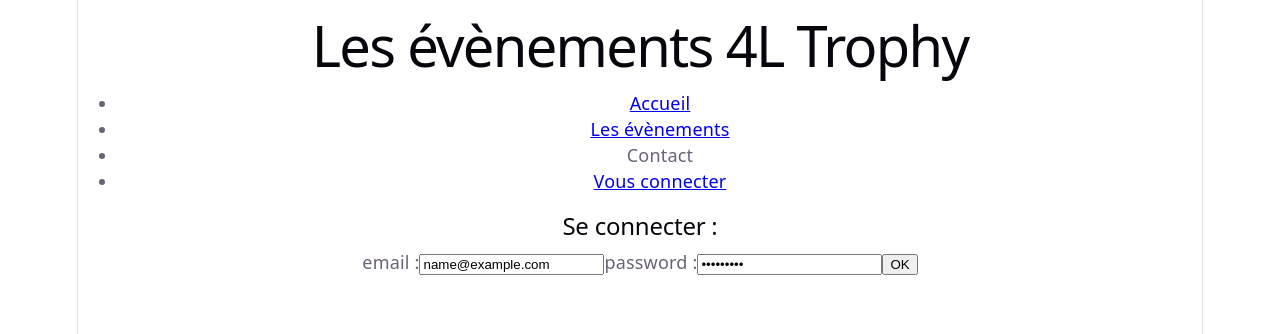
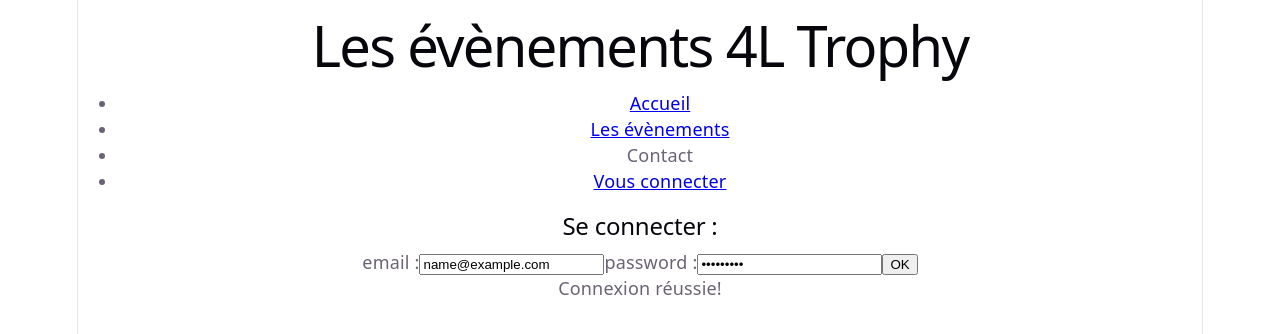
Before and after one commit to davidroberto/arkesys-react, a React (Vite) app: page /login in a window 1280 px wide. Both pictures are taken after typing "name@example.com", "Sample123" into the empty fields and a click on the button "OK". Shown: the top 334 px of the page. Built offline with nearby package versions, Linux system fonts and the light colour scheme.

Commit message:
state form

```diff
--- a/src/pages/LoginPage.tsx
+++ b/src/pages/LoginPage.tsx
@@ -1,14 +1,19 @@
 import Header from "../components/Header.tsx";
+import {useState} from "react";
 
 const LoginPage = () => {
 
+    const [isAuthenticated, setIsAuthenticated] = useState(false);
 
     const loginUser = (event) => {
         event.preventDefault();
 
-        console.log("loginUser");
+       const email = event.target.email.value;
+       const password = event.target.password.value;
+
+       // const isAuthenticated = fetch('api/login');
+        setIsAuthenticated(true);
     }
-
 
     return (
         <>
@@ -28,6 +33,8 @@
                 <button type="submit">OK</button>
 
             </form>
+
+            {isAuthenticated && <p>Connexion réussie!</p>}
         </>
 
     )
```
